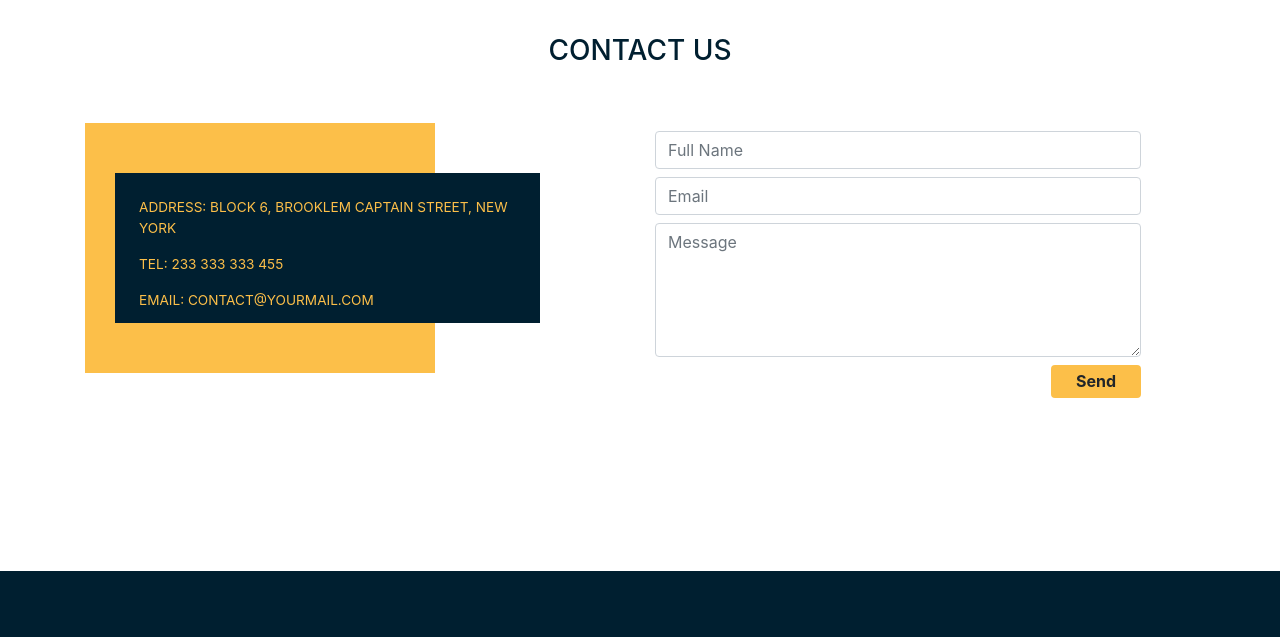
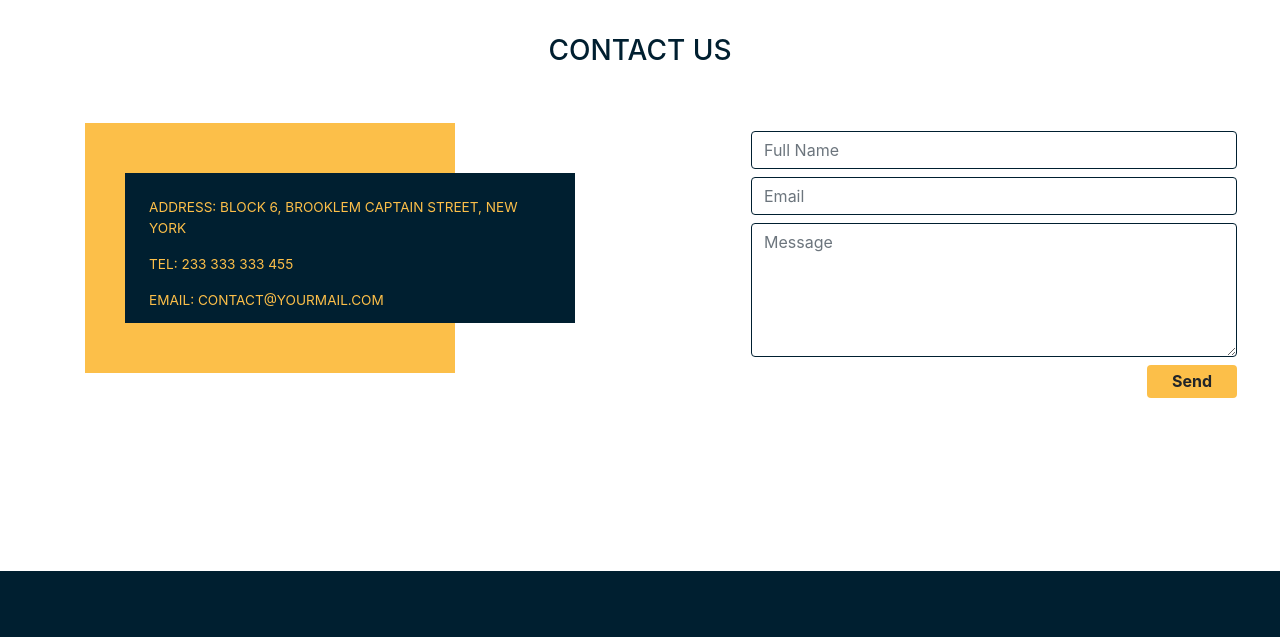
Before and after one commit to AugustBemsen/chef-portfolio, a plain HTML site: page index.html in a window 1280 px wide. Shown: the part 3480-4117 px from the top of the page. Drawn offline with nearby package versions, Linux system fonts and the light colour scheme.

Commit message:
completed web version

```diff
--- a/assets/styles/main.css
+++ b/assets/styles/main.css
@@ -241,7 +241,7 @@ p {
 /* Contact */
 .colored-div {
     background: var(--primary-color);
-    width: 350px;
+    width: 370px;
     height: 250px;
 
 }
@@ -249,16 +249,20 @@ p {
 .inner-div {
     background: var(--secondary-color);
     color: var(--primary-color);
-    width: 425px;
+    width: 450px;
     height: 150px;
     position: relative;
     top: -200px;
-   left: 30px;
+   left: 40px;
 }
 
 form {
     width: 90%;
     position: relative;
+    margin-left: 6rem;
+}
+input, textarea {
+    border: .05rem solid var(--text-color) !important;
 }
 .send-btn {
     padding: .2rem 1.5rem;
```
